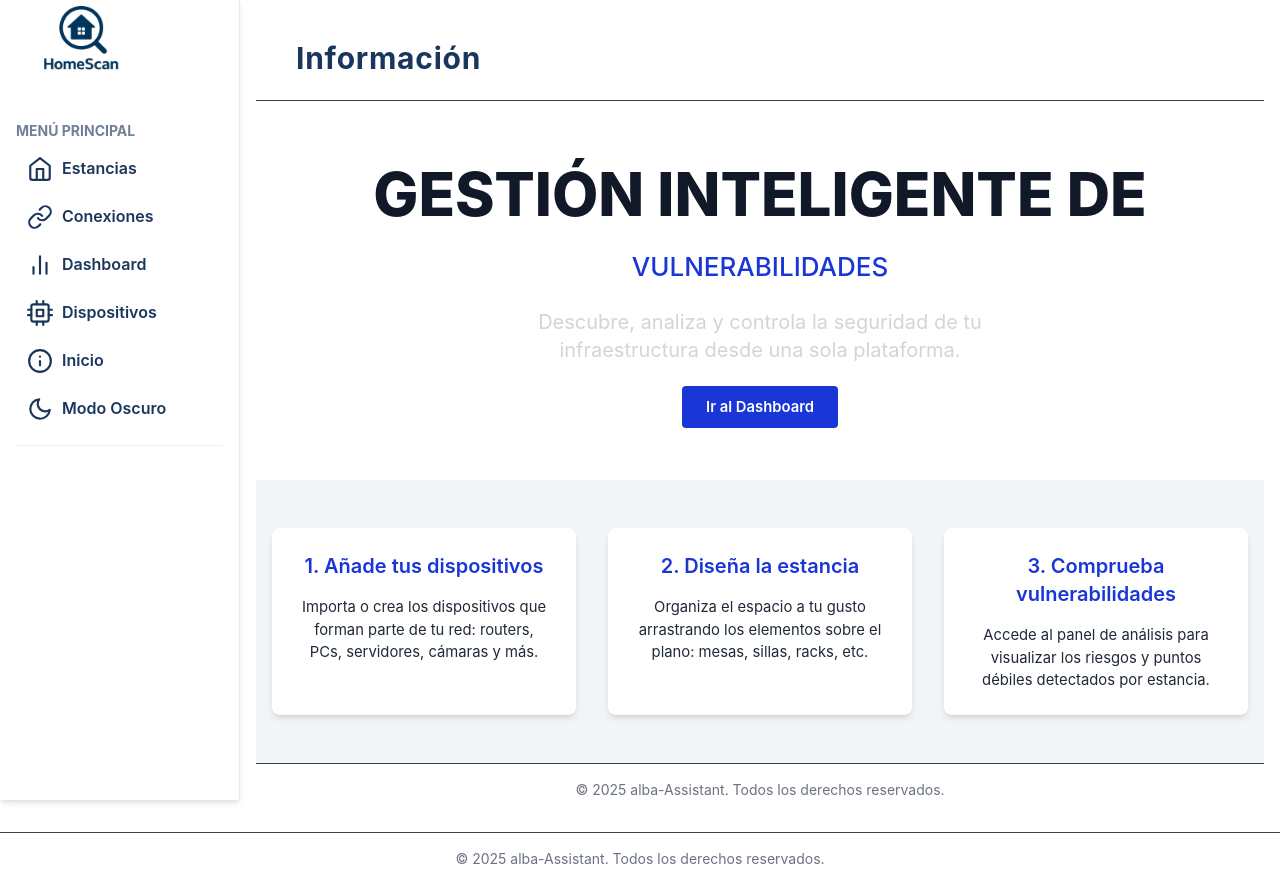
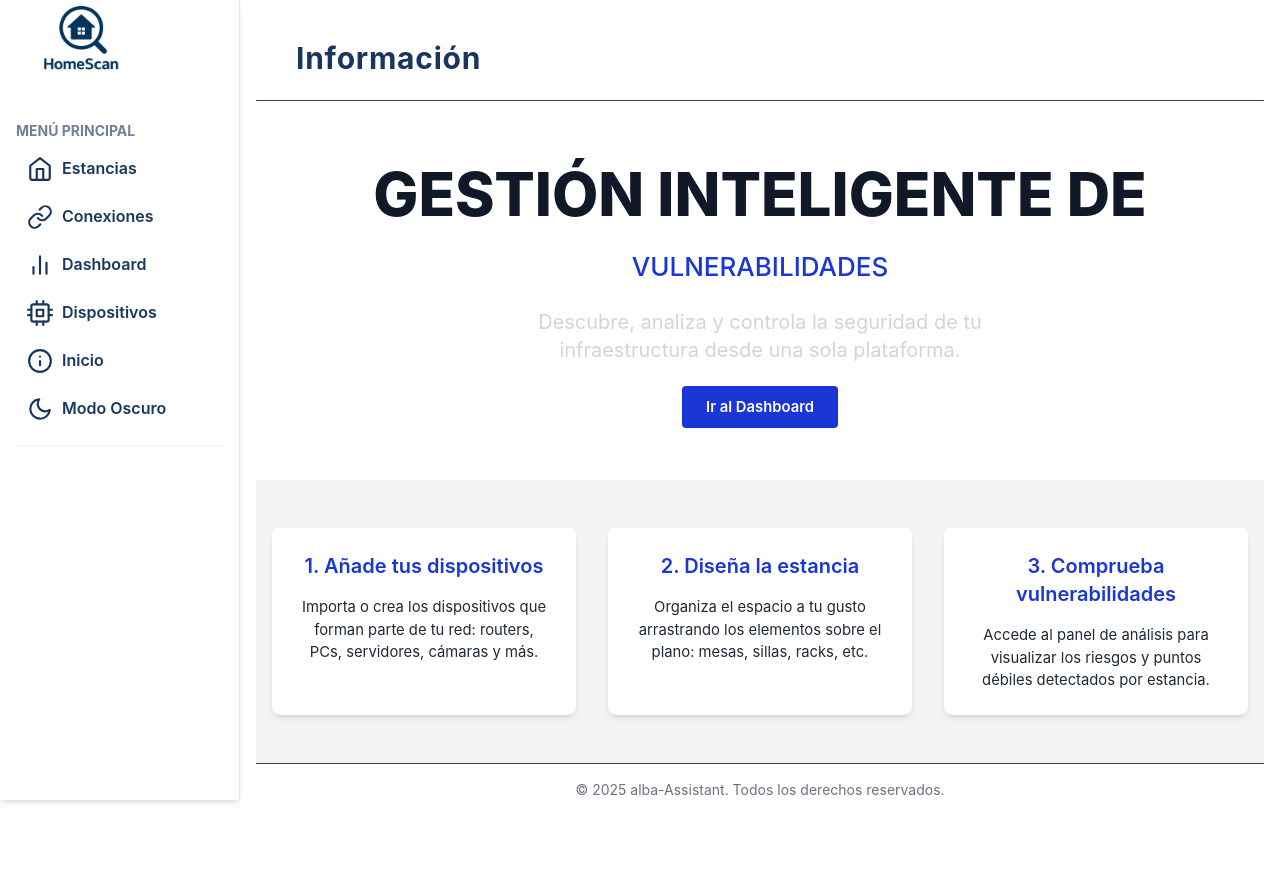
Before and after one commit to joarodmar2/HomeScan, a React (Vite) app in the folder vulnet_frontend/: page /info in a window 1280 px wide. After the commit the page ends 832 px from the top, so only its background shows below. Built offline with nearby package versions, Linux system fonts and the light colour scheme.

Commit message:
Modificacion landing page

```diff
--- a/vulnet_frontend/src/main.jsx
+++ b/vulnet_frontend/src/main.jsx
@@ -16,10 +16,6 @@ ReactDOM.createRoot(document.getElementById('root')).render(
         <ChakraProvider theme={theme}>
             <ColorModeScript initialColorMode={theme.config.initialColorMode} />
             <App />
-            {/* Footer */}
-            <footer className="w-full py-4 text-center text-sm text-gray-500 border-t border-gray-700">
-                © {new Date().getFullYear()} alba-Assistant. Todos los derechos reservados.
-            </footer>
         </ChakraProvider>
     </React.StrictMode>
 );
```
